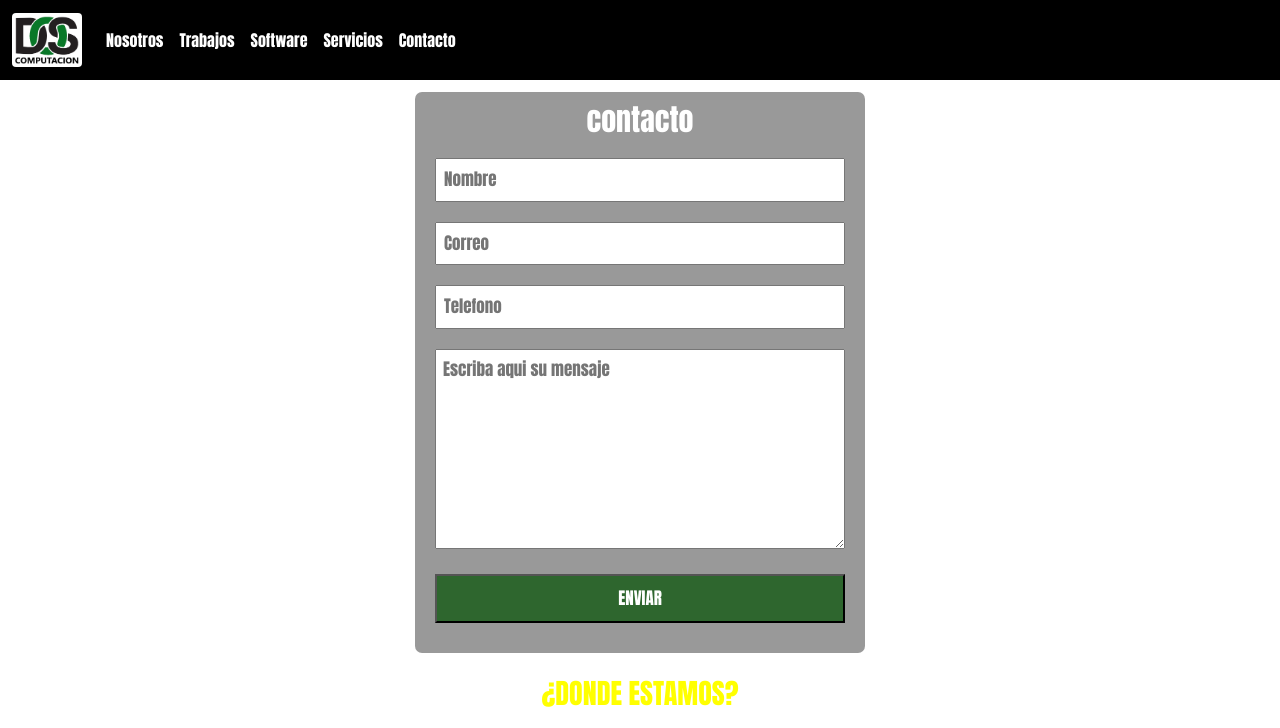
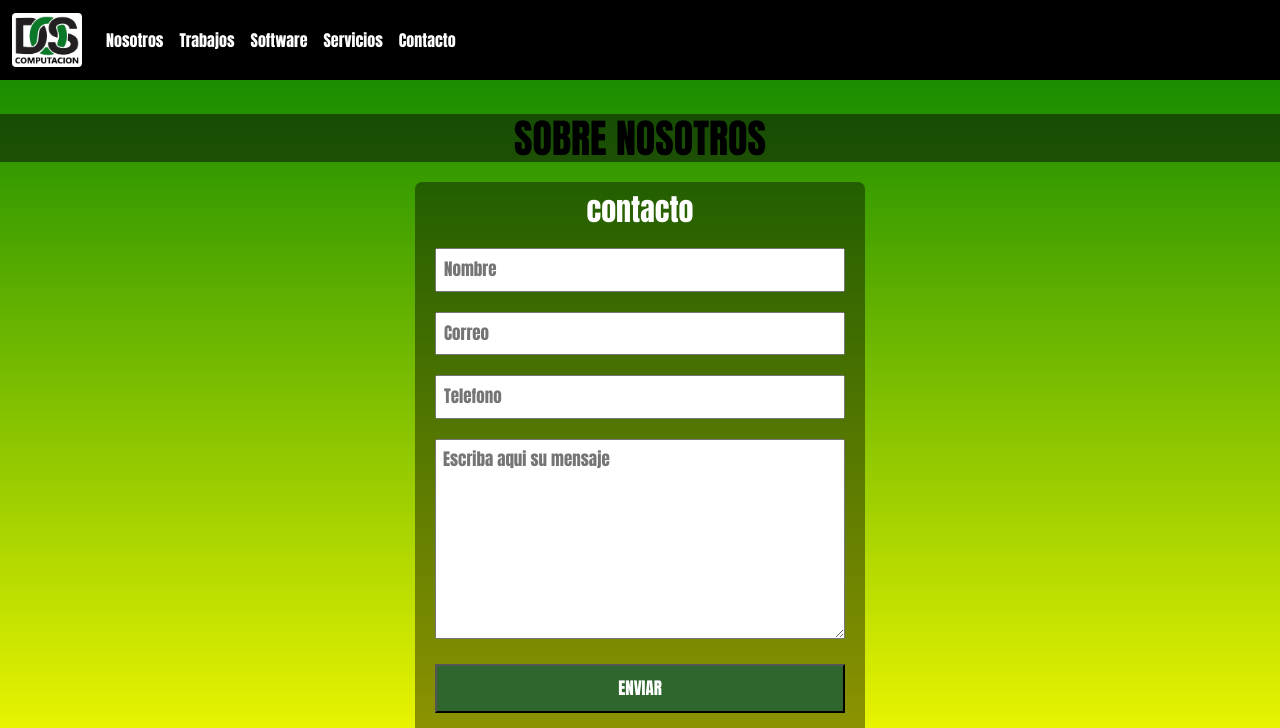
Before and after one commit to Darercole/Bootstrap, a website: page paginas/Contacto.html in a window 1280 px wide. Shown: the top 728 px of the page. Drawn offline with nearby package versions, Linux system fonts and the light colour scheme.

Commit message:
arreglos generales

```diff
--- a/CSS/estilos1.css
+++ b/CSS/estilos1.css
@@ -17,7 +17,7 @@ justify-content:center;
 }
 
 body{
-
+    background: linear-gradient(green, yellow);
     background-size: 100vw 100vh;
     background-attachment: fixed;
     margin: 0;
@@ -46,7 +46,7 @@ ul li a:hover{
     border: solid black;
 }
 main{
-    margin-top: 0px;
+
     font-family: "Anton", sans-serif;
     margin-top: 90px;
 
@@ -125,8 +125,11 @@ footer{
 
 }
 /*******HOJA DE CONTACTO***********/
-.fondoContacto{
+/*.fondoContacto{
     background-image: url(../imagenes/Fondo1.jpg);
+}*/
+.correccion{
+    margin-top: 90px;
 }
 .texto-borde {
     -webkit-text-stroke: 1px black;
--- a/paginas/Contacto.html
+++ b/paginas/Contacto.html
@@ -47,8 +47,8 @@
           </header>
           <br>
         <section>
-          <div class="">
-            <h1>CONTACTO</h1>
+          <div class="correccion">
+            <h1 class="d-none d-md-flex justify-content-md-center" style="color:black">SOBRE NOSOTROS</h1>
           </div>
 
             <form action="">
```
